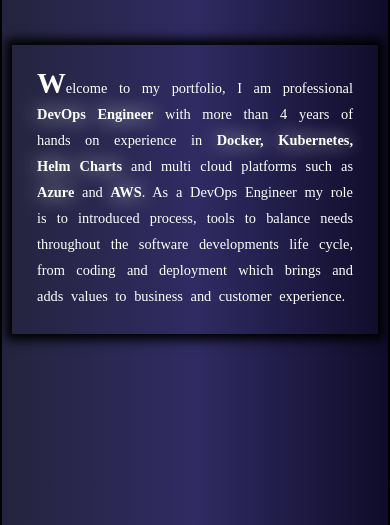
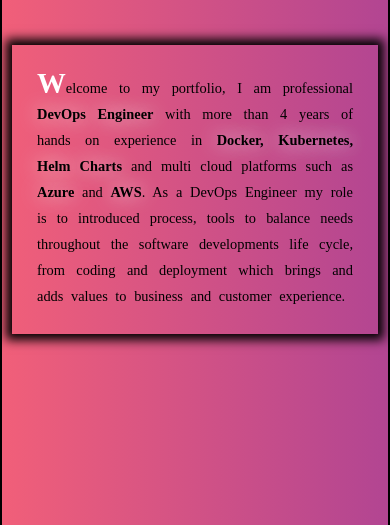
Before and after one commit to 01-vbv/Portfolio, a plain HTML site: page index.html in a window 390 px wide. Shown: the part 1039-1564 px from the top of the page. Drawn offline with Linux system fonts and the light colour scheme; a web font is replaced by a local one.

Commit message:
upaded css

```diff
--- a/style.css
+++ b/style.css
@@ -91,7 +91,6 @@ body {
     animation: gradient 10s ease infinite;
     transition: opacity 0.5s;
     box-shadow: 0px 4px 8px 4px;
-    background-attachment: fixed;
     overflow: hidden;
     position: relative;
     z-index: 7;
@@ -813,9 +812,11 @@ input:-webkit-autofill:active{
 	}
 
     #about-section {
-    	background: #0f0c29;  /* fallback for old browsers */
-background: -webkit-linear-gradient(to right, #24243e, #302b63, #0f0c29);  /* Chrome 10-25, Safari 5.1-6 */
-background: linear-gradient(to right, #24243e, #302b63, #0f0c29); /* W3C, IE 10+/ Edge, Firefox 16+, Chrome 26+, Opera 12+, Safari 7+ */
+    	background: #B24592;  /* fallback for old browsers */
+background: -webkit-linear-gradient(to right, #F15F79, #B24592);  /* Chrome 10-25, Safari 5.1-6 */
+background: linear-gradient(to right, #F15F79, #B24592); /* W3C, IE 10+/ Edge, Firefox 16+, Chrome 26+, Opera 12+, Safari 7+ */
+
+
 
     }
 
@@ -830,7 +831,7 @@ background: linear-gradient(to right, #24243e, #302b63, #0f0c29); /* W3C, IE 10+
 	line-height: 26px;
 	text-align: justify;
     font-family: 'Montserrat-Light';
-    color: white;
+
  }
 }
 
```
